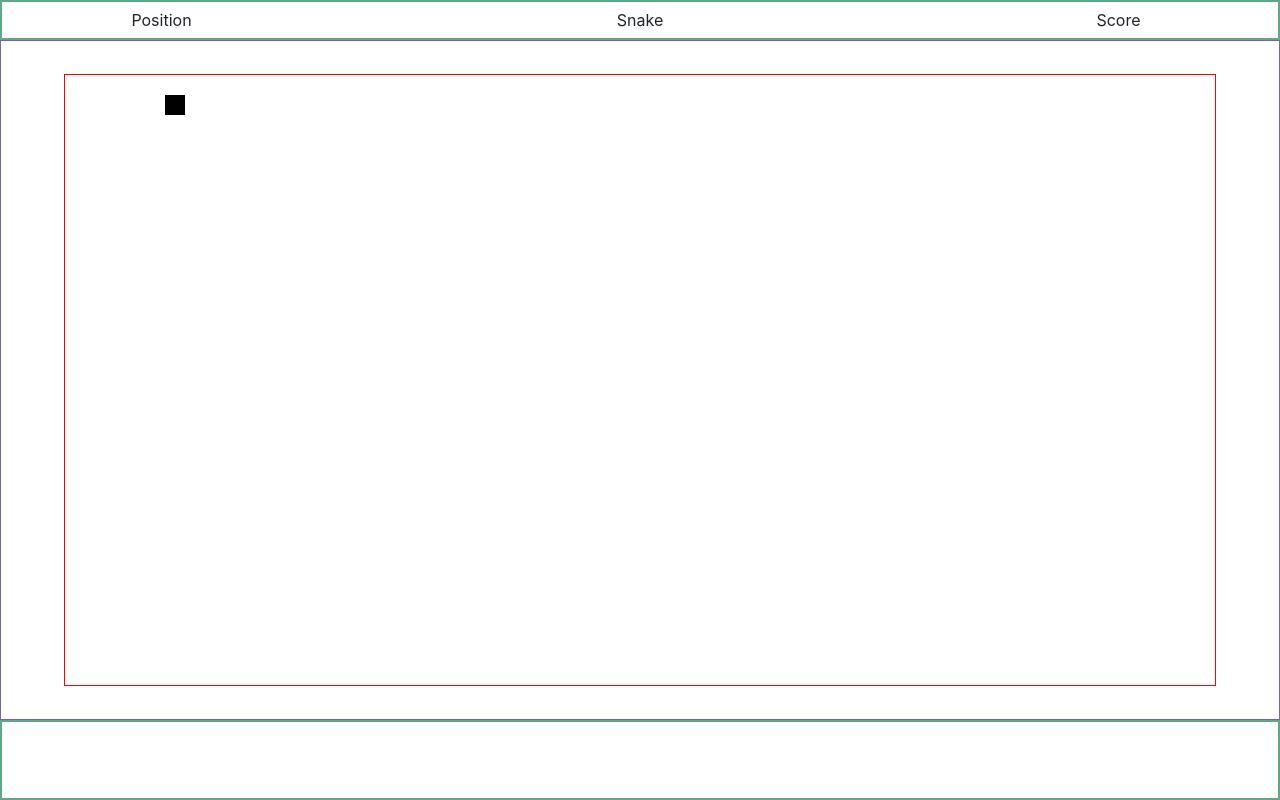
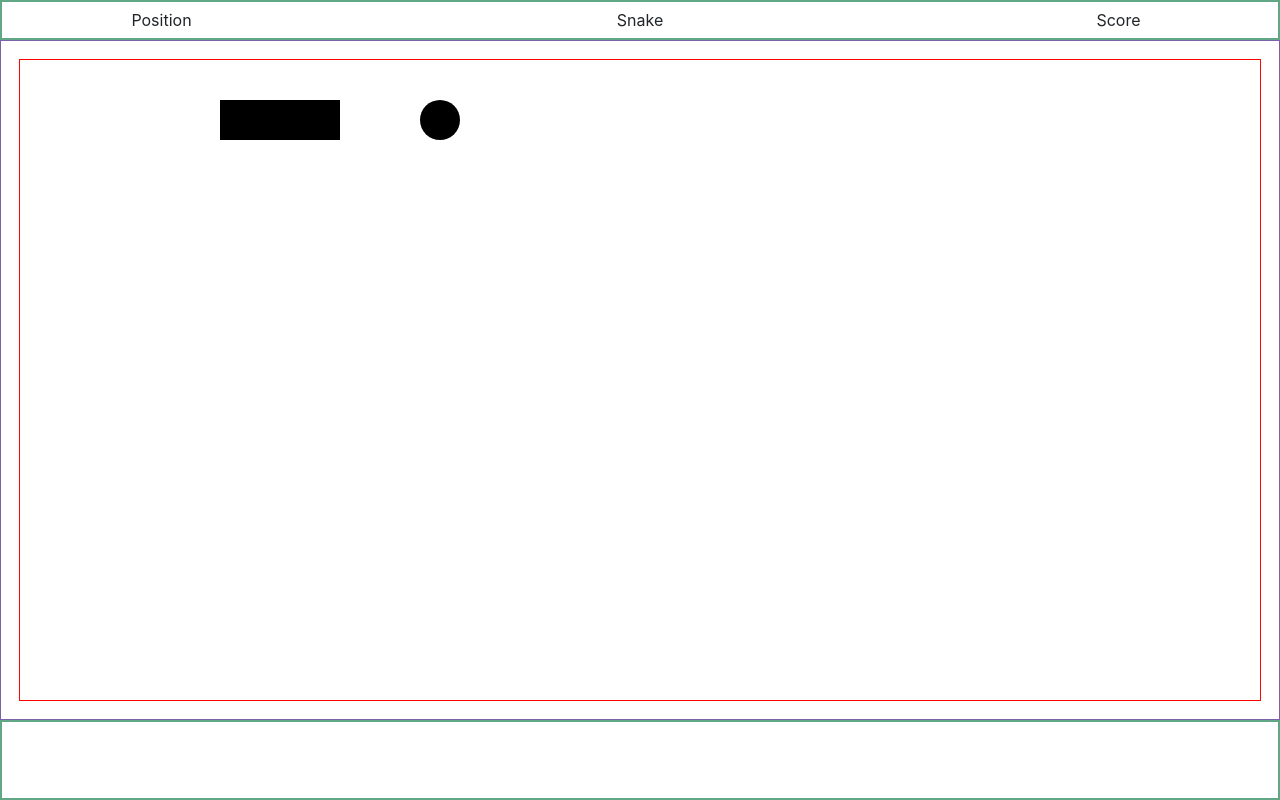
Before and after one commit to MaciejReimann/Snake, a website: page public/index.html in a window 1280 px wide. Drawn offline with nearby package versions, Linux system fonts and the light colour scheme.

Commit message:
canvas size and canvas-related drawing functions related to modular unit

```diff
--- a/public/CanvasGUI.js
+++ b/public/CanvasGUI.js
@@ -1,22 +1,27 @@
-const CANVAS = document.createElement("canvas");
-const ctx = CANVAS.getContext('2d');
-document.querySelector(".canvas-wrapper").appendChild(CANVAS);
+
+
 
 const game = snakeGame.getInstance();
 
+const CANVAS = document.querySelector(".canvas");
+CANVAS.width = game.getState().width;
+CANVAS.height = game.getState().height;
+const ctx = CANVAS.getContext('2d');
+const mod = game.getState().module;
+
 const render = () => {
-  const snake = game.getState().snakeBody
-  ctx.clearRect(0, 0, CANVAS.width, CANVAS.height);
+  const snake = game.getState().snakeBody;
+  const worm = game.getState().worm;
+  clearCanvas(CANVAS);
+
   snake.forEach(point => {
-    ctx.fillRect(point.x * 20, point.y * 20, 20, 20);
+    ctx.fillRect(point.x * mod, point.y * mod, mod, mod);
   })
+  drawCircleInSquare(worm.x * mod, worm.y * mod, (mod / 2), ctx);
 }
 
-const handleResize = () => {
-  wrapperWidth = CANVAS.parentElement.clientWidth;
-  wrapperHeight = CANVAS.parentElement.clientHeight;
-  CANVAS.width = Math.floor(.09 * wrapperWidth) * 10;
-  CANVAS.height = Math.floor(.09 * wrapperHeight) * 10;
+const checkMediaSize = () => {
+
 }
 
 const handleUp = () => {
@@ -32,10 +37,6 @@ const handleLeft = () => {
   game.dispatch({ type: 'GO-LEFT'})
 }
 
-
-
-
-
 window.addEventListener('keydown', e => {
   switch (e.key) {
     case 'w': case 'ArrowUp':    handleUp(); break
@@ -45,13 +46,9 @@ window.addEventListener('keydown', e => {
   }
 })
 
-window.addEventListener('resize', handleResize);
-window.addEventListener('load', handleResize);
+window.addEventListener('load', checkMediaSize);
 
 
+game.subscribe(render)
 
-const unsubscribe = game.subscribe(render);
 render();
-
-console.log(game.getState())
-0
--- /dev/null
+++ b/public/CanvasGeometry.js
@@ -0,0 +1,12 @@
+
+
+
+const clearCanvas = canv => {
+  canv.getContext('2d').clearRect(0, 0, canv.width, canv.height);
+}
+
+const drawCircleInSquare = (x, y, r, context) => {
+  context.beginPath();
+  context.arc(x + r, y + r, r, 0, 2 * Math.PI, false);
+  context.fill();
+}
--- a/public/SnakeGame.js
+++ b/public/SnakeGame.js
@@ -10,40 +10,76 @@ const snakeGame = ( () => {
   const DOWN = { x: 0, y: 1 };
   const LEFT = { x:-1, y: 0 };
 
+  const mod = 40;
+
+  const setWidth = () => {
+    const CANVAS = document.querySelector(".canvas");
+    const wrapperWidth = CANVAS.parentElement.clientWidth;
+    return Math.floor(wrapperWidth / mod) * mod;
+  }
+  const setHeight = () => {
+    const CANVAS = document.querySelector(".canvas");
+    const wrapperWidth = CANVAS.parentElement.clientHeight;
+    return Math.floor(wrapperWidth / mod) * mod;
+  }
 
   // initial game set-up
   const initialState = {
+    width: setWidth(),
+    height: setHeight(),
+    module: mod,
+
     lastTime: Date.now(),
     tempo: 1000,
     snakeDirections: [RIGHT],
     snakeBody: [
+      {
+        x: 3,
+        y: 1
+      },
+      {
+        x: 2,
+        y: 1
+      },
       {
         x: 1,
         y: 1
       }
     ],
     worm: {
-      x: 5,
-      y: 2
+      x: 10,
+      y: 1
     },
   }
 
   // game conditionals
-  const canGo = direction => state =>
+
+  const pointsAreEqual = p1 => p2 => p1.x === p2.x && p1.y === p2.y;
+
+  const willHitWall = direction => state =>
     direction.x + state.snakeDirections.x !== 0 ||
     direction.y + state.snakeDirections.y !== 0
 
+  const willEatWorm = state => pointsAreEqual(nextHead(state))(state.worm);
+
+  const nextWorm = state => willEatWorm(state) ? getRandomPoint(state) : state.worm;
+
+  const nextHead = state => {
+    return {
+      x: state.snakeBody[0].x + state.snakeDirections[0].x,
+      y: state.snakeBody[0].y + state.snakeDirections[0].y
+    }
+  }
 
   // game actions
   const moveSnake = state => {
     let headMoved = [
       {
-          x: state.snakeBody[0].x + state.snakeDirections[0].x,
-          y: state.snakeBody[0].y + state.snakeDirections[0].y
+        x: state.snakeBody[0].x + state.snakeDirections[0].x,
+        y: state.snakeBody[0].y + state.snakeDirections[0].y
       }
     ];
-    state.snakeBody = state.snakeBody.slice(1);
-    state.snakeBody = headMoved.concat(state.snakeBody);
+    state.snakeBody = headMoved.concat(state.snakeBody).slice(0, state.snakeBody.length);
     if (state.snakeDirections.length > 1) {
       state.snakeDirections = state.snakeDirections.slice(1, state.snakeDirections.length);
     }
--- a/public/index.html
+++ b/public/index.html
@@ -17,10 +17,13 @@
           <div class='col-3 d-flex justify-content-center'>Score</div>
         </div>
     </div>
-    <div class='canvas-wrapper'></div>
+    <div class='canvas-wrapper'>
+      <canvas class='canvas'>
+    </div>
     <footer class='footer'></footer>
 
     <script src="CreateStore.js"></script>
+    <script src="CanvasGeometry.js"></script>
     <script src="SnakeGame.js"></script>
     <script src="canvasGUI.js"></script>
     <script src="gameLoop.js"></script>
--- a/public/style.css
+++ b/public/style.css
@@ -12,7 +12,7 @@
   align-content: center;
 }
 
-canvas {
+.canvas {
   border: solid 1px red;
 }
 
```
